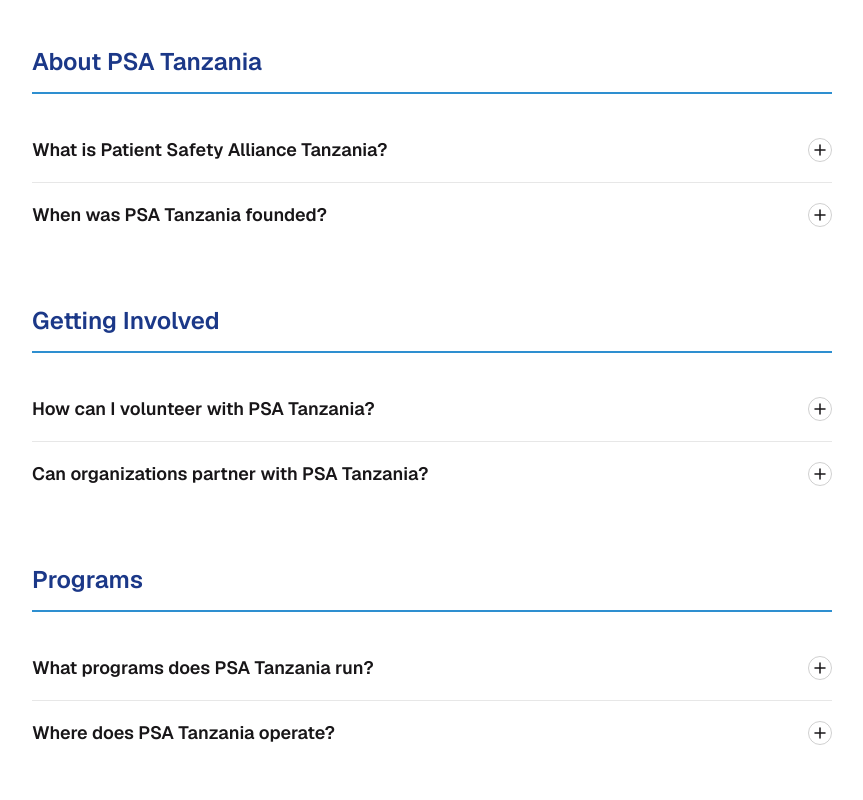
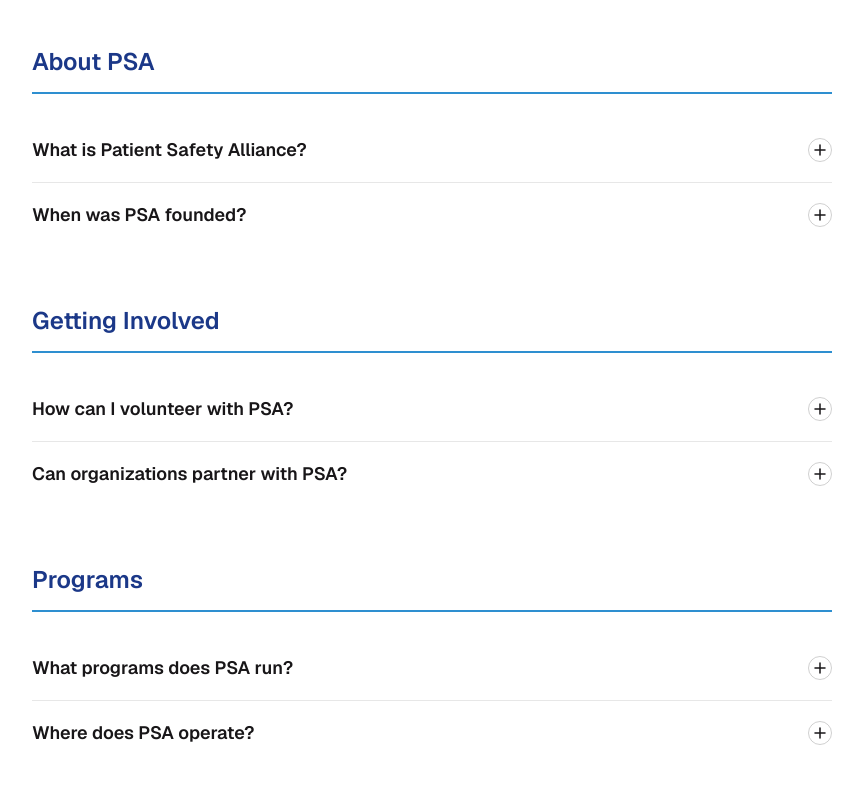
Before and after one commit to psatz2026/psatanzania, a Next.js app: page /faqs in a window 1280 px wide. Shown: the part 680-1480 px from the top of the page, without its empty margins (208-1071 px from the left). Built offline with nearby package versions, Linux system fonts and the light colour scheme.

Commit message:
Refactor branding to remove "Tanzania" from FAQs, legal pages, and volunteer layout for consistency and clarity.

```diff
--- a/app/become-a-volunteer/layout.tsx
+++ b/app/become-a-volunteer/layout.tsx
@@ -4,7 +4,7 @@
 export const metadata: Metadata = pageMetadata({
   title: "Become a Volunteer — Join Our Patient Safety Movement",
   description:
-    "Join Patient Safety Alliance Tanzania as a volunteer and use your skills to build a safer healthcare system for every patient.",
+    "Join Patient Safety Alliance as a volunteer and use your skills to build a safer healthcare system for every patient.",
   path: "/become-a-volunteer",
 });
 
--- a/data/faqs.ts
+++ b/data/faqs.ts
@@ -2,44 +2,44 @@
 
 export const faqs: FAQ[] = [
   {
-    category: "About PSA Tanzania",
-    question: "What is Patient Safety Alliance Tanzania?",
+    category: "About PSA",
+    question: "What is Patient Safety Alliance?",
     answer:
-      "PSA Tanzania is a youth-led nonprofit organization promoting patient safety and patient-centred care in Tanzania. We empower patients and communities, generate evidence, and advocate for accountability to reduce preventable harm in the health system.",
+      "PSA is a youth-led nonprofit organization promoting patient safety and patient-centred care in Tanzania. We empower patients and communities, generate evidence, and advocate for accountability to reduce preventable harm in the health system.",
   },
   {
-    category: "About PSA Tanzania",
-    question: "When was PSA Tanzania founded?",
+    category: "About PSA",
+    question: "When was PSA founded?",
     answer:
-      "PSA Tanzania was founded in 2026 by a group of young health advocates committed to transforming how patients are treated in Tanzania's healthcare system.",
+      "PSA was founded in 2026 by a group of young health advocates committed to transforming how patients are treated in Tanzania's healthcare system.",
   },
   {
     category: "Getting Involved",
-    question: "How can I volunteer with PSA Tanzania?",
+    question: "How can I volunteer with PSA?",
     answer:
       "You can apply to volunteer through our 'Become a Volunteer' page. We welcome applications from community health champions, patient advocates, researchers, communications professionals, and anyone passionate about patient safety.",
   },
   {
     category: "Getting Involved",
-    question: "Can organizations partner with PSA Tanzania?",
+    question: "Can organizations partner with PSA?",
     answer:
       "Yes. We actively seek partnerships with civil society organizations, academic institutions, health-sector bodies, and development partners. Contact us through our Contact page to start a conversation.",
   },
   {
     category: "Programs",
-    question: "What programs does PSA Tanzania run?",
+    question: "What programs does PSA run?",
     answer:
       "Our work is structured around six strategic pillars: Patient Rights, Safety Awareness & Community Empowerment; Advocacy, Accountability & Policy Influence; Research, Evidence Generation & Learning; Capacity Building for Safer & Respectful Care; Partnerships, Movement Building & Patient Voice; and Institutional Strengthening & Sustainability. Visit our Programs page to learn more about each.",
   },
   {
     category: "Programs",
-    question: "Where does PSA Tanzania operate?",
+    question: "Where does PSA operate?",
     answer:
       "We operate in Tanzania, beginning with pilot community programs in selected areas and expanding in phases toward national reach as our volunteer network and partnerships grow.",
   },
   {
     category: "Support",
-    question: "How can foundations and donors support PSA Tanzania?",
+    question: "How can foundations and donors support PSA?",
     answer:
       "Foundations, embassies, and development partners interested in supporting our work can reach out via our Contact page. We are open to grants, in-kind support, and collaborative funding arrangements.",
   },
--- a/data/legal.ts
+++ b/data/legal.ts
@@ -7,7 +7,7 @@
     lastUpdated: "2026-01-01",
     content: `## Privacy Policy
 
-Patient Safety Alliance Tanzania ("PSA Tanzania", "we", "our") is committed to protecting your personal information. This policy explains how we collect, use, and safeguard your data.
+Patient Safety Alliance ("PSA", "we", "our") is committed to protecting your personal information. This policy explains how we collect, use, and safeguard your data.
 
 ### Information We Collect
 We collect information you provide directly, such as your name, email address, and any messages you send us through our contact form or volunteer application.
@@ -30,13 +30,13 @@
     lastUpdated: "2026-01-01",
     content: `## Terms of Use
 
-By accessing and using the PSA Tanzania website, you agree to the following terms.
+By accessing and using the PSA website, you agree to the following terms.
 
 ### Permitted Use
-This website is provided for informational purposes about PSA Tanzania's mission, programs, and activities. You may use it for personal, non-commercial purposes.
+This website is provided for informational purposes about PSA's mission, programs, and activities. You may use it for personal, non-commercial purposes.
 
 ### Intellectual Property
-All content on this website, including text, images, and graphics, is the property of PSA Tanzania and may not be reproduced without permission.
+All content on this website, including text, images, and graphics, is the property of PSA and may not be reproduced without permission.
 
 ### Disclaimers
 The content on this site is provided in good faith for general information. It does not constitute medical advice. For health-related decisions, please consult a qualified healthcare professional.
```
